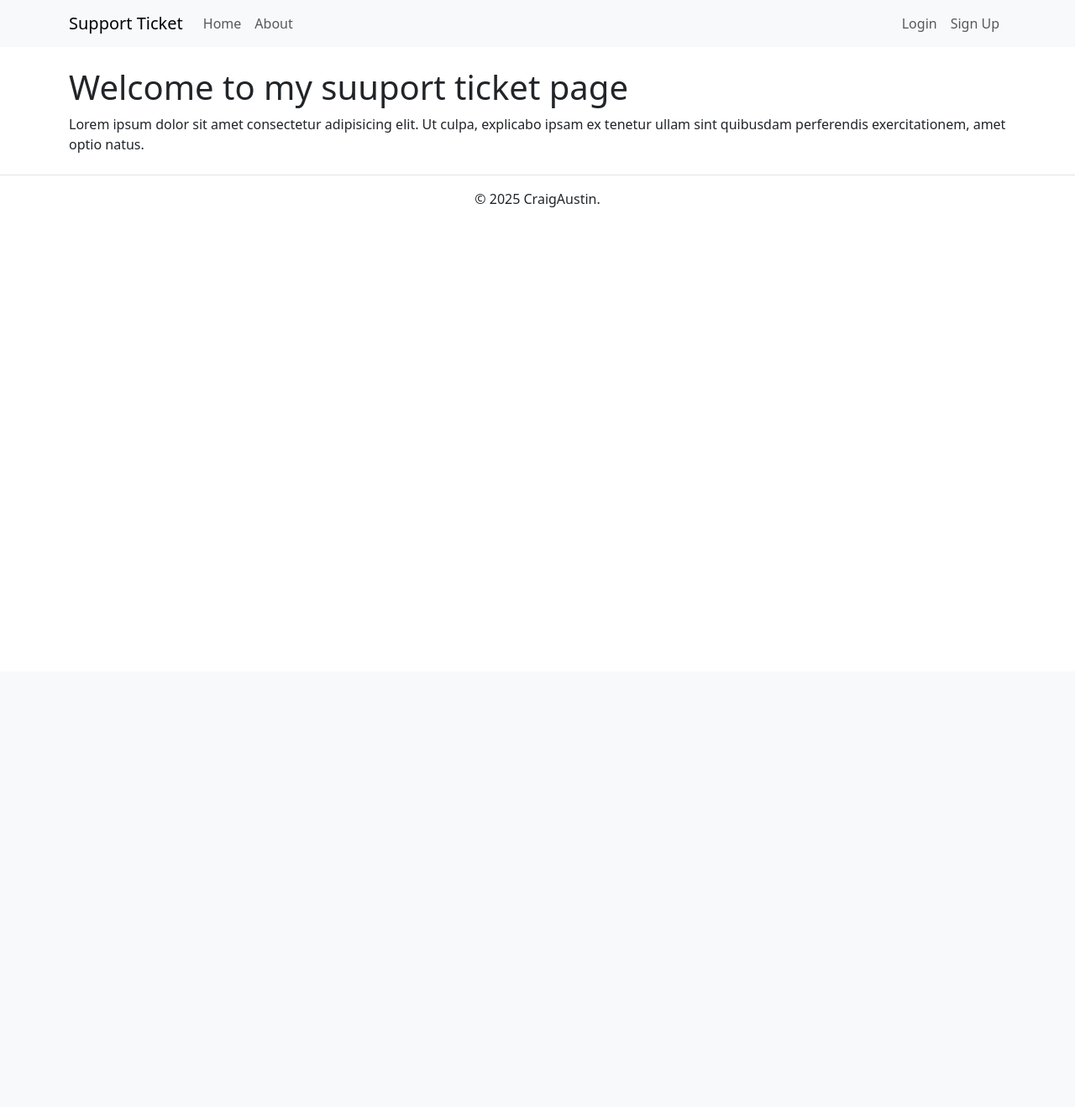
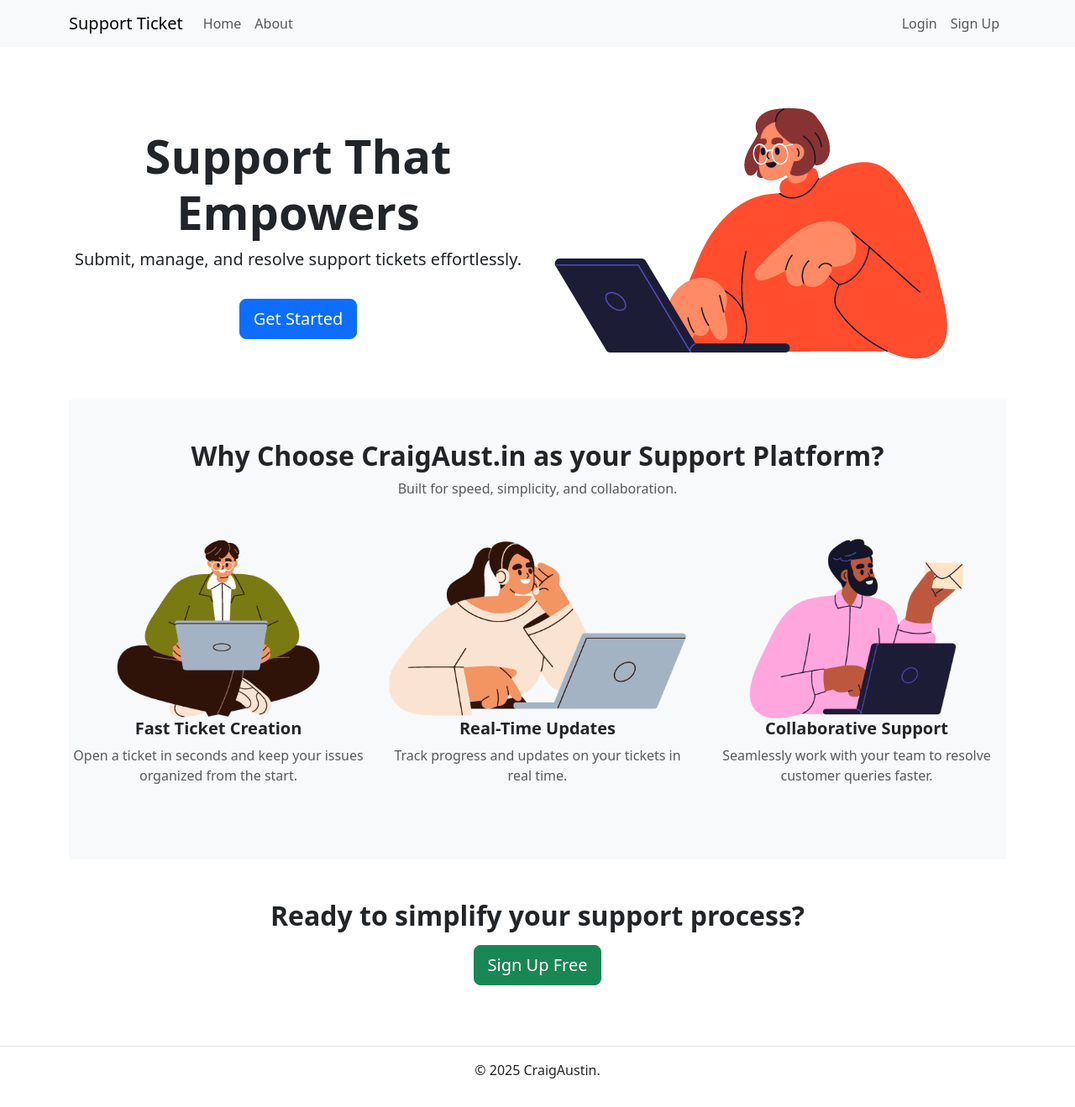
Before and after one commit to mr-aust1n/milestone-project-three, a Flask app: page / in a window 1280 px wide. Shown: the whole page at 84% size. Before the commit the page ends 247 px from the top, so only its background shows below. Run offline with Flask 3, Linux system fonts and the light colour scheme; some libraries are stand-ins or nearby versions.

Commit message:
FEAT:  Home page updated
I have given the project a new home page with images

```diff
--- a/templates/base.html
+++ b/templates/base.html
@@ -11,7 +11,7 @@
 </head>
 
 <body>
-    <nav class="navbar navbar-expand-lg navbar-light bg-light">
+    <nav class="navbar navbar-expand-lg navbar-light bg-light sticky-top">
         <div class="container">
             <a class="navbar-brand" href="{{ url_for('index') }}">Support Ticket</a>
             <button class="navbar-toggler" type="button" data-bs-toggle="collapse" data-bs-target="#navbarNav"
--- a/templates/index.html
+++ b/templates/index.html
@@ -1,9 +1,54 @@
-{% extends 'base.html' %}
+{% extends "base.html" %}
 
-{% block title %}Home{% endblock %}
+{% block title %}Welcome to Support Ticket{% endblock %}
 
 {% block content %}
-<h1>Welcome to my suuport ticket page</h1>
-<p>Lorem ipsum dolor sit amet consectetur adipisicing elit. Ut culpa, explicabo ipsam ex tenetur ullam sint quibusdam
-    perferendis exercitationem, amet optio natus.</p>
+<!-- Hero Section -->
+<section class="text-center py-5">
+    <div class="row align-items-center">
+        <div class="col-md-6 mb-4 mb-md-0">
+            <h1 class="display-4 fw-bold">Support That Empowers</h1>
+            <p class="lead">Submit, manage, and resolve support tickets effortlessly.</p>
+            <a href="{{ url_for('submit_ticket') }}" class="btn btn-primary btn-lg mt-3">Get Started</a>
+        </div>
+        <div class="col-md-6">
+            <img src="{{ url_for('static', filename='images/lady-with-laptop.png') }}" alt="Lady working on a laptop"
+                class="img-fluid">
+        </div>
+    </div>
+</section>
+
+<!-- Features Section -->
+<section class="py-5 bg-light">
+    <div class="text-center mb-5">
+        <h2 class="fw-bold">Why Choose CraigAust.in as your Support Platform?</h2>
+        <p class="text-muted">Built for speed, simplicity, and collaboration.</p>
+    </div>
+    <div class="row text-center">
+        <div class="col-md-4 mb-4">
+            <img src="{{ url_for('static', filename='images/man-working.png') }}" alt="Lady working on a laptop"
+                class="img-fluid">
+            <h5 class="fw-semibold">Fast Ticket Creation</h5>
+            <p class="text-muted">Open a ticket in seconds and keep your issues organized from the start.</p>
+        </div>
+        <div class="col-md-4 mb-4">
+            <img src="{{ url_for('static', filename='images/music-lady.png') }}" alt="Lady working on a laptop"
+                class="img-fluid">
+            <h5 class="fw-semibold">Real-Time Updates</h5>
+            <p class="text-muted">Track progress and updates on your tickets in real time.</p>
+        </div>
+        <div class="col-md-4 mb-4">
+            <img src="{{ url_for('static', filename='images/man-working-laptop.png') }}" alt="Lady working on a laptop"
+                class="img-fluid">
+            <h5 class="fw-semibold">Collaborative Support</h5>
+            <p class="text-muted">Seamlessly work with your team to resolve customer queries faster.</p>
+        </div>
+    </div>
+</section>
+
+<!-- Call to Action -->
+<section class="py-5 text-center">
+    <h2 class="fw-bold mb-3">Ready to simplify your support process?</h2>
+    <a href="{{ url_for('register') }}" class="btn btn-success btn-lg">Sign Up Free</a>
+</section>
 {% endblock %}
```
Also changed, not shown: static/images/lady-with-laptop.png (added), static/images/man-working-laptop.png (added), static/images/man-working.png (added), static/images/music-lady.png (added), 1 other file.
